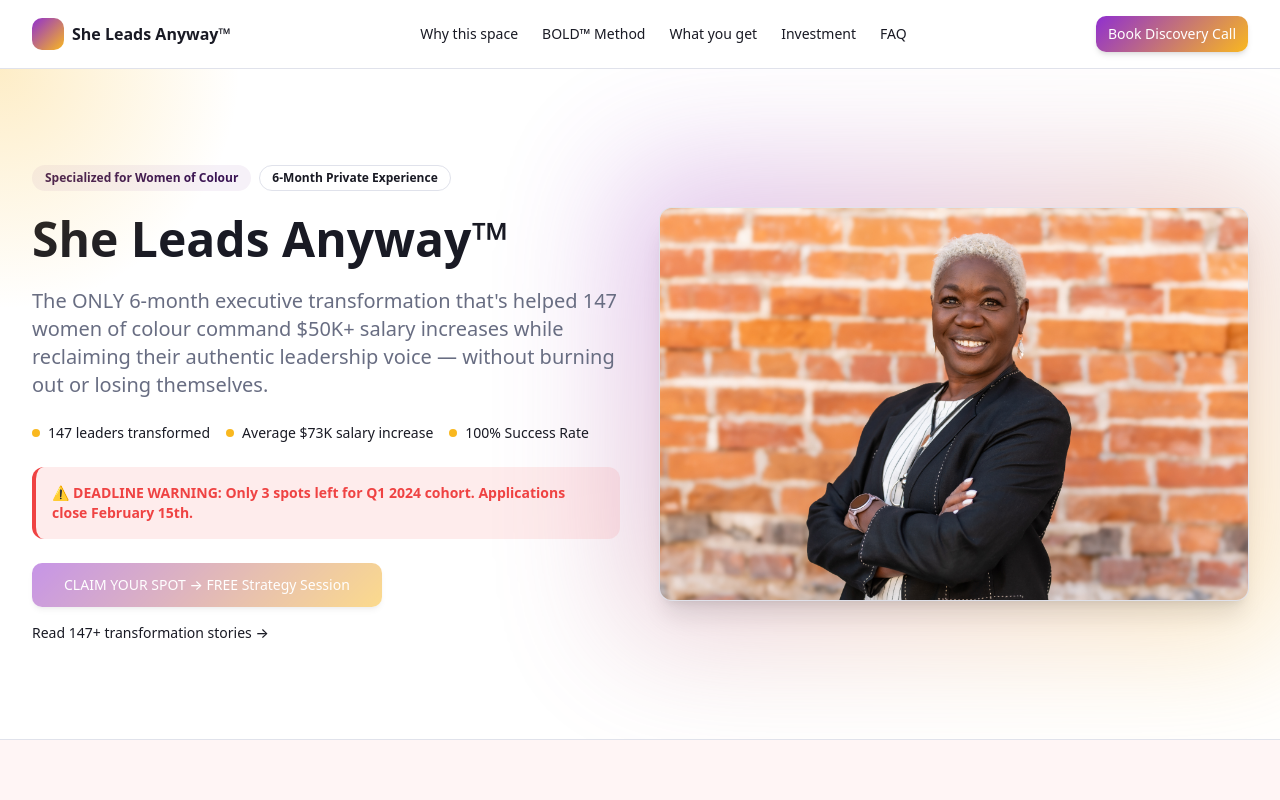
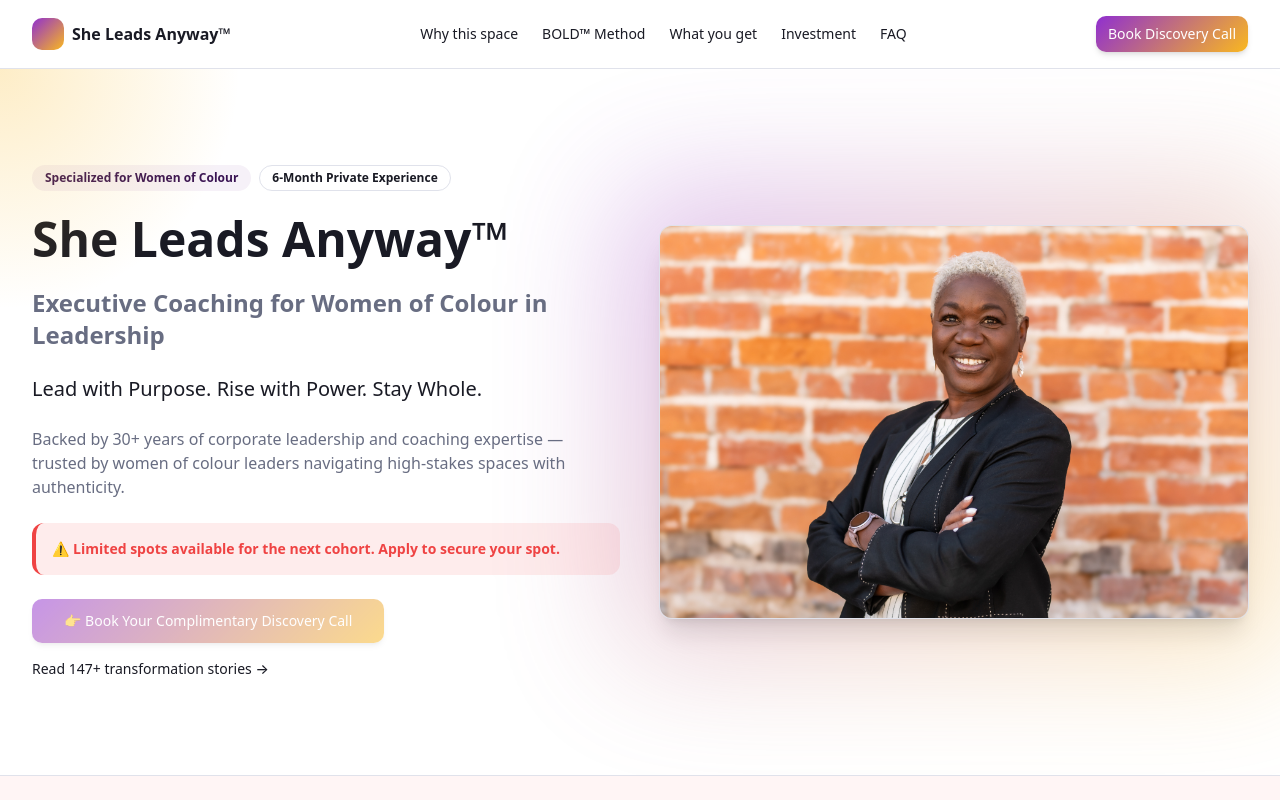
Before and after one commit to izzydoesizzy/she-leads-anyway, a React (Vite) app: page / in a window 1280 px wide. Shown: the top 800 px of the page. Built offline with nearby package versions, Linux system fonts and the light colour scheme.

Commit message:
Reverted to commit bfb4be4265899fd98fd45d5d2d2b58cb326bfdce

```diff
--- a/src/components/sections/Hero.tsx
+++ b/src/components/sections/Hero.tsx
@@ -3,8 +3,10 @@ import GradientSpotlight from "@/components/marketing/GradientSpotlight";
 import { Button } from "@/components/ui/button";
 import { Badge } from "@/components/ui/badge";
 const heroImage = "/lovable-uploads/79947212-b061-4abb-8a2c-4eb1acc94457.png";
+
 const Hero: React.FC = () => {
-  return <section id="hero" className="relative overflow-hidden">
+  return (
+    <section id="hero" className="relative overflow-hidden">
       <GradientSpotlight className="relative">
         <div className="container mx-auto grid items-center gap-10 py-16 md:grid-cols-2 md:py-24">
           <div className="space-y-6 animate-enter">
@@ -17,50 +19,50 @@ const Hero: React.FC = () => {
               </Badge>
             </div>
 
-            <h1 className="-bottom-0 font-bold leading-tight md:text-5xl">
+            <h1 className="text-4xl font-bold leading-tight md:text-5xl">
               She Leads Anyway™
             </h1>
 
-            <p className="text-lg text-muted-foreground md:text-xl">
-              The ONLY 6-month executive transformation that's helped 147 women of colour command $50K+ salary increases while reclaiming their authentic leadership voice — without burning out or losing themselves.
+            <h2 className="text-xl font-semibold text-muted-foreground md:text-2xl">
+              Executive Coaching for Women of Colour in Leadership
+            </h2>
+
+            <p className="text-lg font-medium md:text-xl">
+              Lead with Purpose. Rise with Power. Stay Whole.
             </p>
 
-            <div className="flex flex-wrap items-center gap-4 text-sm font-medium">
-              <div className="flex items-center gap-2">
-                <div className="h-2 w-2 rounded-full bg-accent" />
-                <span>147 leaders transformed</span>
-              </div>
-              <div className="flex items-center gap-2">
-                <div className="h-2 w-2 rounded-full bg-accent" />
-                <span>Average $73K salary increase</span>
-              </div>
-              <div className="flex items-center gap-2">
-                <div className="h-2 w-2 rounded-full bg-accent" />
-                <span>100% Success Rate</span>
-              </div>
-            </div>
+            <p className="text-base text-muted-foreground">
+              Backed by 30+ years of corporate leadership and coaching expertise — trusted by women of colour leaders navigating high-stakes spaces with authenticity.
+            </p>
 
             <div className="rounded-xl border-l-4 border-destructive bg-destructive/10 p-4">
               <p className="font-semibold text-destructive text-sm">
-                ⚠️ DEADLINE WARNING: Only 3 spots left for Q1 2024 cohort. Applications close February 15th.
+                ⚠️ Limited spots available for the next cohort. Apply to secure your spot.
               </p>
             </div>
 
             <div className="flex flex-wrap items-center gap-4">
               <Button variant="hero" size="lg" className="hover-scale pulse" asChild>
                 <a href="https://calendly.com/ameconsulting/coach-session" target="_blank" rel="noopener noreferrer">
-                  CLAIM YOUR SPOT → FREE Strategy Session
+                  👉 Book Your Complimentary Discovery Call
                 </a>
               </Button>
               <a href="#testimonials" className="story-link text-sm font-medium">Read 147+ transformation stories →</a>
             </div>
           </div>
           <div className="relative">
-            <img src={heroImage} alt="A confident woman of colour executive in a modern office — She Leads Anyway coaching" className="rounded-xl shadow-xl ring-1 ring-border animate-scale-in" loading="eager" />
+            <img
+              src={heroImage}
+              alt="A confident woman of colour executive in a modern office — She Leads Anyway coaching"
+              className="rounded-xl shadow-xl ring-1 ring-border animate-scale-in"
+              loading="eager"
+            />
             <div className="pointer-events-none absolute -inset-10 -z-10 rounded-[2rem] bg-gradient-primary opacity-30 blur-3xl" aria-hidden />
           </div>
         </div>
       </GradientSpotlight>
-    </section>;
+    </section>
+  );
 };
+
 export default Hero;
```
